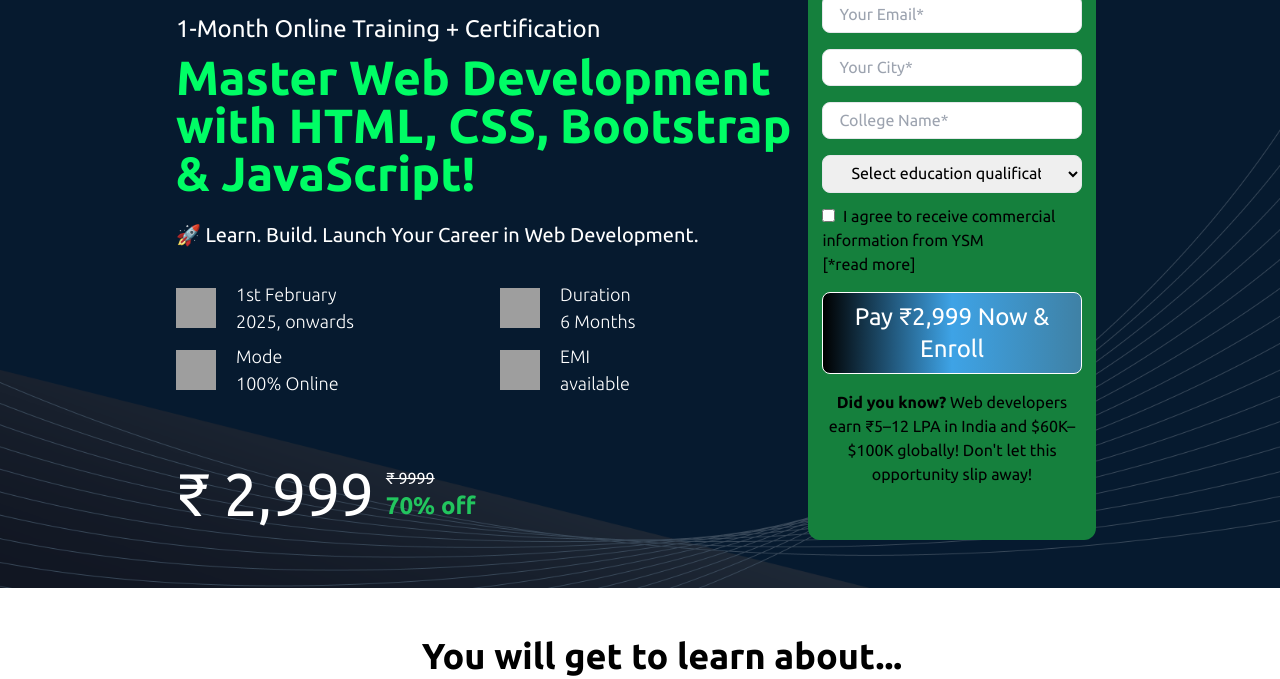
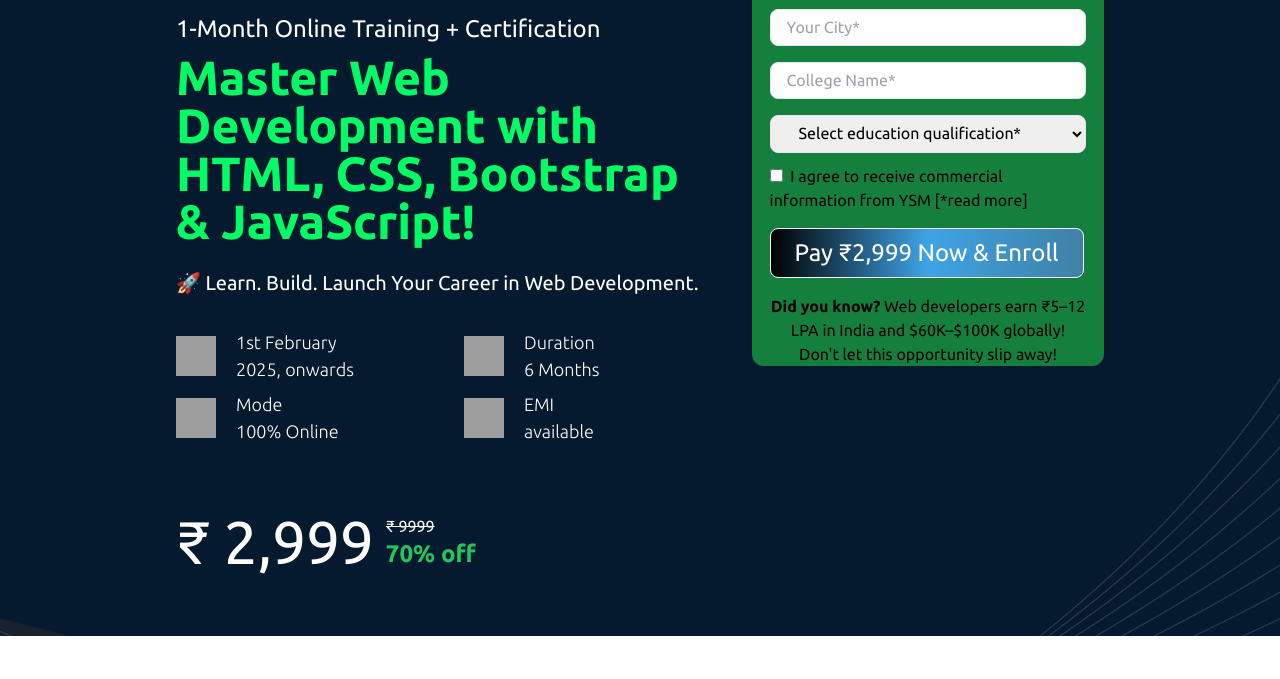
Before and after one commit to Nitin-cyperpunk/1-Month-Online-Training-Certification, a plain HTML site: page index.html in a window 1280 px wide. Shown: the part 363-1042 px from the top of the page. Drawn offline with nearby package versions, Linux system fonts and the light colour scheme; grey boxes are pictures that could not be loaded; a web font is replaced by a local one.

Commit message:
first commit

```diff
--- a/index.html
+++ b/index.html
@@ -15,10 +15,10 @@
         <div class="flex flex-col lg:flex-row w-full lg:w-3/4 mt-11 mx-auto">
             <!-- Left side -->
             <div class="flex-1 rounded-lg p-4">
-                <img src="https://cdn.lugc.link/7ea4da5f-5fdb-4005-9863-6ad2efa5cef9/-/preview/130x66/-/format/auto/" alt="YSM logo" class="mb-4">
-                <h2 class="text-2xl mb-2">1-Month Online Training + Certification</h2>
-                <h1 class="text-3xl md:text-5xl text-[#00FD65] mb-6 font-semibold">Master Web Development with HTML, CSS, Bootstrap & JavaScript!</h1>
-                <p class="mb-8 text-lg md:text-xl">🚀 Learn. Build. Launch Your Career in Web Development.</p>
+                <img src="https://cdn.lugc.link/7ea4da5f-5fdb-4005-9863-6ad2efa5cef9/-/preview/130x66/-/format/auto/" alt="YSM logo" class="mb-4 mx-auto md:mx-0">
+                <h2 class="text-2xl mb-2 text-center md:text-left">1-Month Online Training + Certification</h2>
+                <h1 class="text-3xl md:text-5xl text-[#00FD65] mb-6 font-semibold text-center md:text-left">Master Web Development with HTML, CSS, Bootstrap & JavaScript!</h1>
+                <p class="mb-8 text-lg md:text-xl text-center md:text-left">🚀 Learn. Build. Launch Your Career in Web Development.</p>
 
                 <div class="grid grid-cols-2 md:grid-cols-2 text-white gap-y-2 mb-8 text-[18px] font-extralight">
                     <div class="flex items-center gap-x-5">
@@ -54,7 +54,8 @@
             </div>
 
             <!-- Right side form -->
-            <div class="bg-green-700 flex-col rounded-xl mt-3  w-full lg:w-[30%] m1-6 mr-6 ">
+             <div class="p-4 flex-col rounded-xl mt-0 w-full lg:w-[40%]">
+            <div class="bg-green-700 flex-col rounded-xl mt-3  w-full ">
                 <div class="bg-white justify-center rounded-lg items-center top-0 -gap-1  text-black">
                 <h2 class="text-xl px-10 text-center py-4">Ready for Your Web Development Journey?</h2>
                 <h3 class="text-center text-lg">Secure Your Seat Today – Limited Slots!</h3>
@@ -106,13 +107,14 @@
                 </div>
             </div>
         </div>
+        </div>
 </div>
 <br>
  <br>
     </div>
 
   <br>
-    <h1 class="text-4xl font-bold mb-10 mt-6 items-center text-center text-black ml-11">You will get to learn about...</h1>
+    <h1 class="text-4xl font-bold mb-10 mt-6 items-center text-center text-black text-center md:text-center">You will get to learn about...</h1>
 
     <div class="grid grid-cols-1 sm:grid-cols-2 md:grid-cols-3 lg:grid-cols-4 gap-6 mx-11 mb-11 ">
         <div class="html h-auto border border-gray-300 rounded-lg p-4 zoom-effect1">
```
